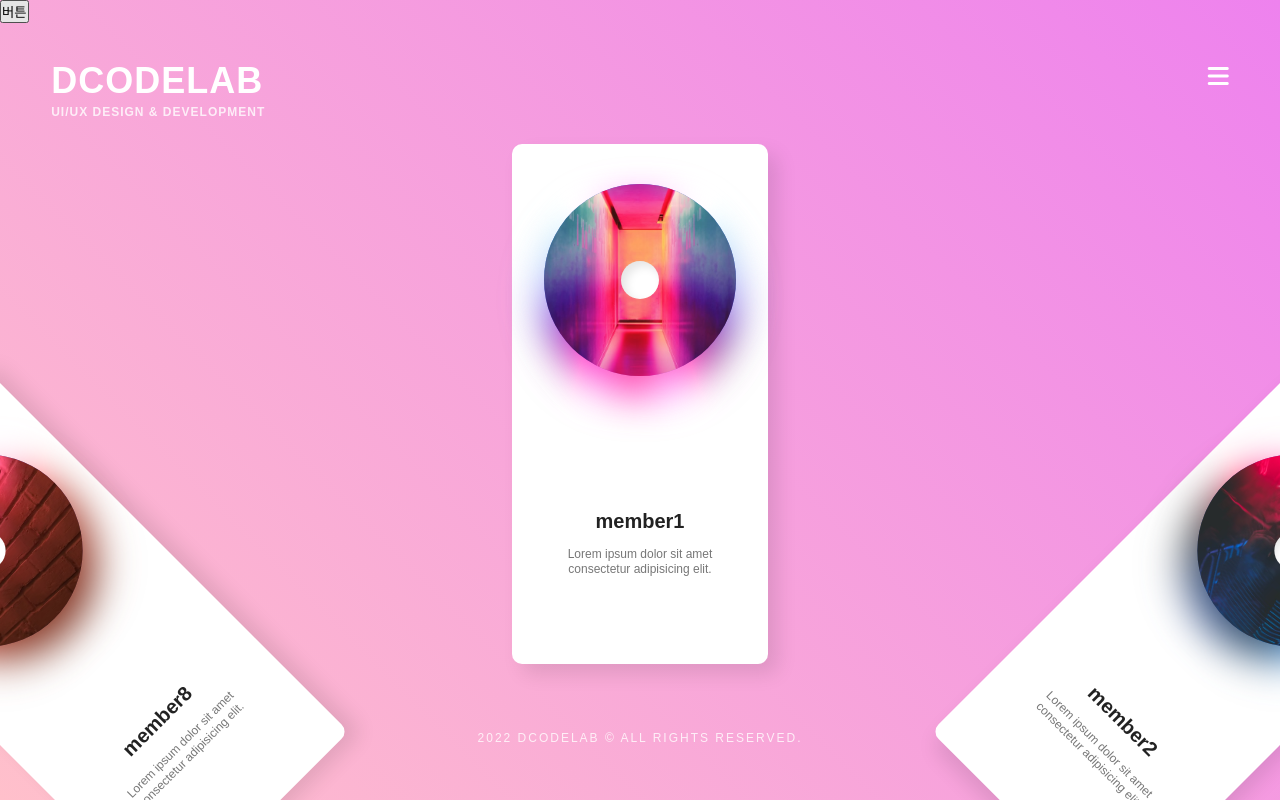
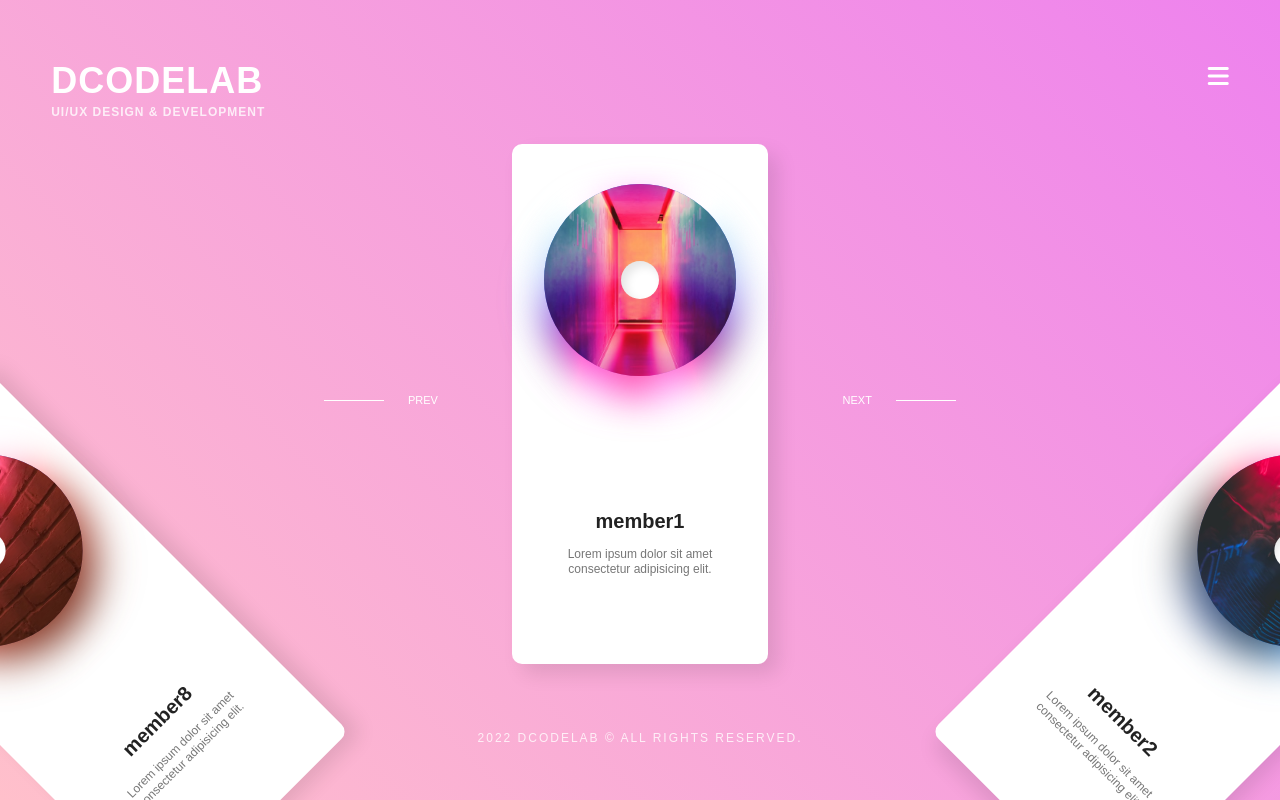
Before and after one commit to uvin1016/react_basic, a React (Create React App) app: page / in a window 1280 px wide. Built offline with nearby package versions, Linux system fonts and the light colour scheme.

Commit message:
step10 Btns 컴포넌트 제작

```diff
--- a/src/App.js
+++ b/src/App.js
@@ -1,6 +1,7 @@
 import './css/style.css';
 import Header from './components/Header';
 import Panels  from './components/Panels';
+import Btns from './components/Btns';
 import Footer from './components/Footer';
 import { useState } from 'react';
 
@@ -8,17 +9,10 @@ import { useState } from 'react';
 function App() {
   const arr = ["member1","member2","member3","member4","member5","member6","member7","member8"];
   const deg = 360/arr.length;
-  let [txt, setTxt] = useState(arr);
-
-  function changeState(){
-    let txt2 = [...txt];
-        txt2[0] = 'member7';
-        setTxt(txt2);
-  }
+  let [txt] = useState(arr);
 
   return (
     <figure>
-      <button onClick={()=>{changeState}}>버튼</button>
       <Header />
       <section>
         {
@@ -27,6 +21,7 @@ function App() {
           })
         }
       </section>
+      <Btns />
       <Footer />
     </figure>
   );
--- /dev/null
+++ b/src/components/Btns.js
@@ -0,0 +1,15 @@
+function Btns(){
+    return (
+        <>
+            <div className="btnPrev">
+                <span>PREV</span>
+            </div>
+
+            <div className="btnNext">
+                <span>NEXT</span>
+            </div>
+        </>
+    )
+}
+
+export default Btns;
--- a/src/css/style.css
+++ b/src/css/style.css
@@ -110,6 +110,82 @@ figure {
             font: 12px/1.2 "arial";
             color: #777;
             margin-bottom: 3vh; }
+  figure .btnPrev {
+    width: 60px;
+    height: 60px;
+    position: absolute;
+    top: 50%;
+    left: 50%;
+    transform: translate(-20vw, -50%);
+    display: flex;
+    justify-content: center;
+    align-items: center;
+    cursor: pointer; }
+    figure .btnPrev span {
+      font: 11px/1 'arial';
+      color: #fff;
+      transform: translateX(30%);
+      transition: 0.5s; }
+    figure .btnPrev::before, figure .btnPrev::after {
+      content: '';
+      display: block;
+      width: 100%;
+      height: 1px;
+      background-color: #fff;
+      position: absolute;
+      top: 50%;
+      left: 0px;
+      transform-origin: left center;
+      transition: 0.5s; }
+    figure .btnPrev::before {
+      transform: rotate(-180deg); }
+    figure .btnPrev::after {
+      transform: rotate(180deg); }
+    figure .btnPrev:hover span {
+      opacity: 0;
+      transform: translate(100%); }
+    figure .btnPrev:hover::before {
+      transform: rotate(-30deg); }
+    figure .btnPrev:hover::after {
+      transform: rotate(30deg); }
+  figure .btnNext {
+    width: 60px;
+    height: 60px;
+    position: absolute;
+    top: 50%;
+    right: 50%;
+    transform: translate(20vw, -50%);
+    display: flex;
+    justify-content: center;
+    align-items: center;
+    cursor: pointer; }
+    figure .btnNext span {
+      font: 11px/1 'arial';
+      color: #fff;
+      transform: translateX(-30%);
+      transition: 0.5s; }
+    figure .btnNext::before, figure .btnNext::after {
+      content: '';
+      display: block;
+      width: 100%;
+      height: 1px;
+      background-color: #fff;
+      position: absolute;
+      top: 50%;
+      left: 0px;
+      transform-origin: right center;
+      transition: 0.5s; }
+    figure .btnNext::before {
+      transform: rotate(180deg); }
+    figure .btnNext::after {
+      transform: rotate(-180deg); }
+    figure .btnNext:hover span {
+      opacity: 0;
+      transform: translate(-100%); }
+    figure .btnNext:hover::before {
+      transform: rotate(30deg); }
+    figure .btnNext:hover::after {
+      transform: rotate(-30deg); }
   figure > p {
     position: absolute;
     bottom: 7vh;
--- a/src/scss/style.scss
+++ b/src/scss/style.scss
@@ -132,6 +132,100 @@ figure {
 
     }
 
+    .btnPrev {
+        width: 60px;
+        height: 60px;
+        position: absolute;
+        top: 50%;
+        left: 50%;
+        transform: translate(-20vw,-50%);
+        display: flex;
+        justify-content: center;
+        align-items: center;
+        cursor: pointer;
+
+        span {
+            font: 11px/1 'arial';
+            color: #fff;
+            transform: translateX(30%);
+            transition: 0.5s;
+        }
+
+        &::before, &::after {
+            content: '';
+            display: block;
+            width: 100%;
+            height: 1px;
+            background-color: #fff;
+            position: absolute;
+            top: 50%;
+            left: 0px;
+            transform-origin: left center;
+            transition: 0.5s;
+        }
+
+        &::before {
+            transform: rotate(-180deg);
+        }
+
+        &::after {
+            transform: rotate(180deg);
+        }
+
+        &:hover {
+            span {opacity: 0; transform: translate(100%);}
+            &::before {transform: rotate(-30deg);}
+            &::after {transform: rotate(30deg);}
+        }
+    }
+
+    .btnNext {
+        width: 60px;
+        height: 60px;
+        position: absolute;
+        top: 50%;
+        right: 50%;
+        transform: translate(20vw,-50%);
+        display: flex;
+        justify-content: center;
+        align-items: center;
+        cursor: pointer;
+
+        span {
+            font: 11px/1 'arial';
+            color: #fff;
+            transform: translateX(-30%);
+            transition: 0.5s;
+        }
+
+        &::before, &::after {
+            content: '';
+            display: block;
+            width: 100%;
+            height: 1px;
+            background-color: #fff;
+            position: absolute;
+            top: 50%;
+            left: 0px;
+            transform-origin: right center;
+            transition: 0.5s;
+        }
+
+        &::before {
+            transform: rotate(180deg);
+        }
+
+        &::after {
+            transform: rotate(-180deg);
+        }
+
+        &:hover {
+            span {opacity: 0; transform: translate(-100%);}
+            &::before {transform: rotate(30deg);}
+            &::after {transform: rotate(-30deg);}
+        }
+    }
+
     >p {
         position: absolute;
         bottom: 7vh;
```
Also changed, not shown: 2 other files (tests, documents, lock files or other folders). Lines whose indentation alone changed are shown as unchanged.
